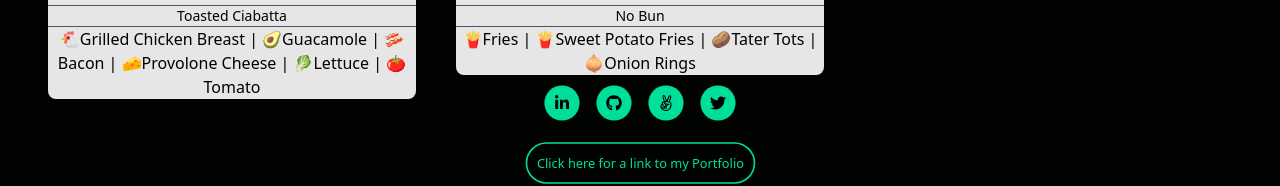
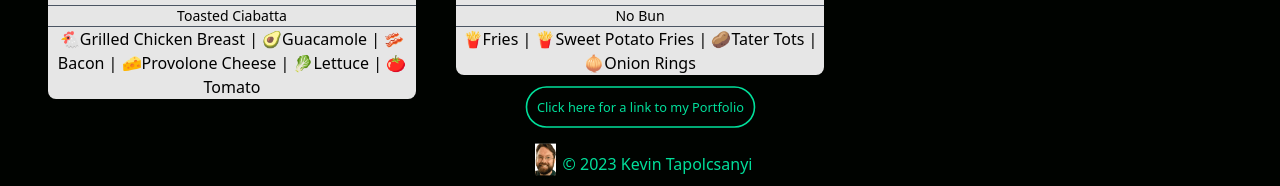
Before and after one commit to KevinTapol/Ramenu, a React (Vite) app: page / in a window 1280 px wide. Shown: the part 1999-2185 px from the top of the page. Built offline with nearby package versions, Linux system fonts and the light colour scheme.

Commit message:
removed all links except for portfolio

```diff
--- a/src/components/Footer.jsx
+++ b/src/components/Footer.jsx
@@ -5,7 +5,6 @@ import favicon from '/imgs/profileFavicon1.png'
 const Footer = () => {
   return (
     <div className='flex flex-col justify-center items-center mt-5'>
-        <Links />
         <a target='_blank' href="https://kevintapolcsanyi.netlify.app/" className='text-[#00df9a] border-2 rounded-full border-[#00df9a] scale-[80%] hover:scale-[100%] ease-in duration-200 mt-3 p-3 cursor-pointer'>Click here for a link to my Portfolio
         </a>
         <div className='flex'>
```
